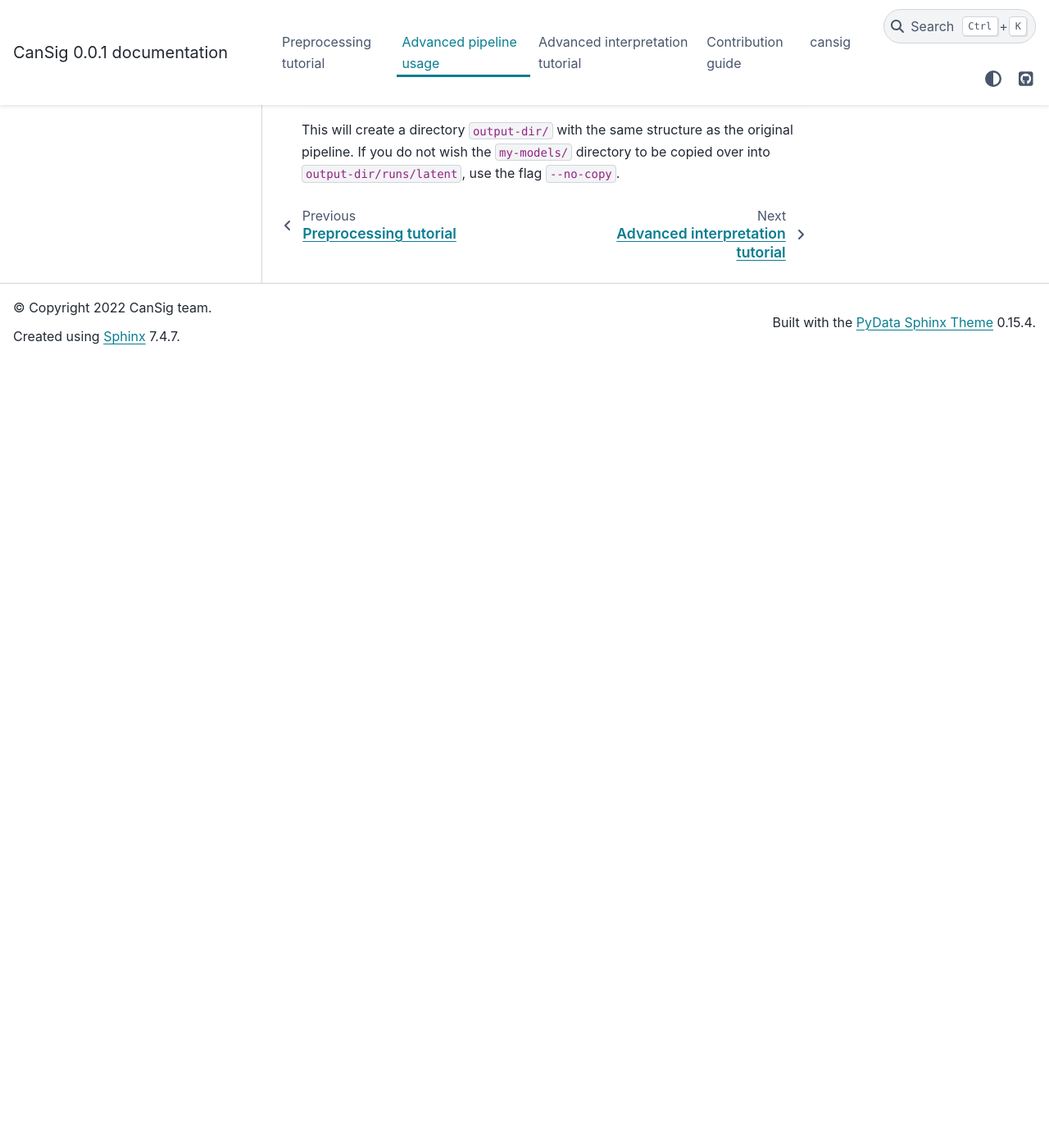
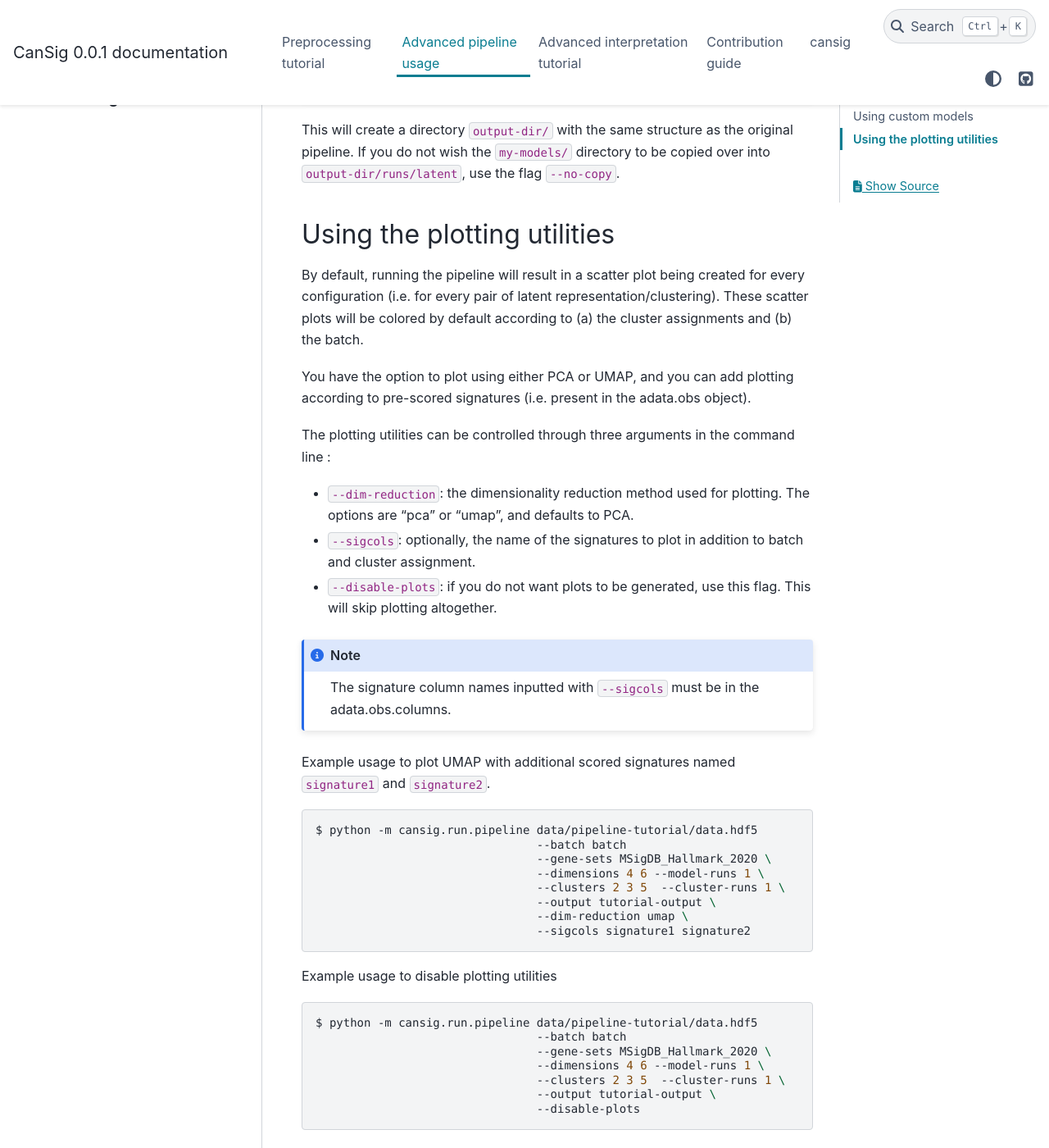
Before and after one commit to BoevaLab/CanSig, a Sphinx documentation site: the page built from docs/pipeline-advanced.rst, in a window 1280 px wide and 1400 px high, scrolled down 1094 px. Shown: the whole window at 82% size. Built offline with Sphinx 7.4.7 and the PyData theme 0.15.4, drawn with Linux system fonts in a browser that asks for light colours; before the commit the page ends 1533 px from its top, so only the background shows below that.

Commit message:
update main

```diff
--- a/docs/pipeline-advanced.rst
+++ b/docs/pipeline-advanced.rst
@@ -38,3 +38,44 @@ When the directory with different latent codes is ready, run:
 
 This will create a directory ``output-dir/`` with the same structure as the original pipeline.
 If you do not wish the ``my-models/`` directory to be copied over into ``output-dir/runs/latent``, use the flag ``--no-copy``.
+
+Using the plotting utilities
+-------------------
+
+By default, running the pipeline will result in a scatter plot being created for every configuration (i.e. for every pair of latent representation/clustering).
+These scatter plots will be colored by default according to (a) the cluster assignments and (b) the batch.
+
+You have the option to plot using either PCA or UMAP, and you can add plotting according to pre-scored signatures (i.e. present in the adata.obs object).
+
+The plotting utilities can be controlled through three arguments in the command line :
+
+* ``--dim-reduction``: the dimensionality reduction method used for plotting. The options are "pca" or "umap", and defaults to PCA.
+* ``--sigcols``: optionally, the name of the signatures to plot in addition to batch and cluster assignment.
+* ``--disable-plots``: if you do not want plots to be generated, use this flag. This will skip plotting altogether.
+.. note::
+   The signature column names inputted with ``--sigcols`` must be in the adata.obs.columns.
+
+Example usage to plot UMAP with additional scored signatures named ``signature1`` and ``signature2``.
+
+.. code-block:: bash
+
+   $ python -m cansig.run.pipeline data/pipeline-tutorial/data.hdf5
+                                   --batch batch
+                                   --gene-sets MSigDB_Hallmark_2020 \
+                                   --dimensions 4 6 --model-runs 1 \
+                                   --clusters 2 3 5  --cluster-runs 1 \
+                                   --output tutorial-output \
+                                   --dim-reduction umap \
+                                   --sigcols signature1 signature2
+
+Example usage to disable plotting utilities
+
+.. code-block:: bash
+
+   $ python -m cansig.run.pipeline data/pipeline-tutorial/data.hdf5
+                                   --batch batch
+                                   --gene-sets MSigDB_Hallmark_2020 \
+                                   --dimensions 4 6 --model-runs 1 \
+                                   --clusters 2 3 5  --cluster-runs 1 \
+                                   --output tutorial-output \
+                                   --disable-plots
```
Also changed, not shown: docs/index.rst (+13 -13 lines), docs/source/cansig.cluster.rst (added, +29 -0 lines), docs/source/cansig.interface.rst (added, +21 -0 lines), docs/source/cansig.metaanalysis.rst (added, +21 -0 lines), docs/source/cansig.models.rst (added, +29 -0 lines), docs/source/cansig.run.rst (added, +45 -0 lines).
